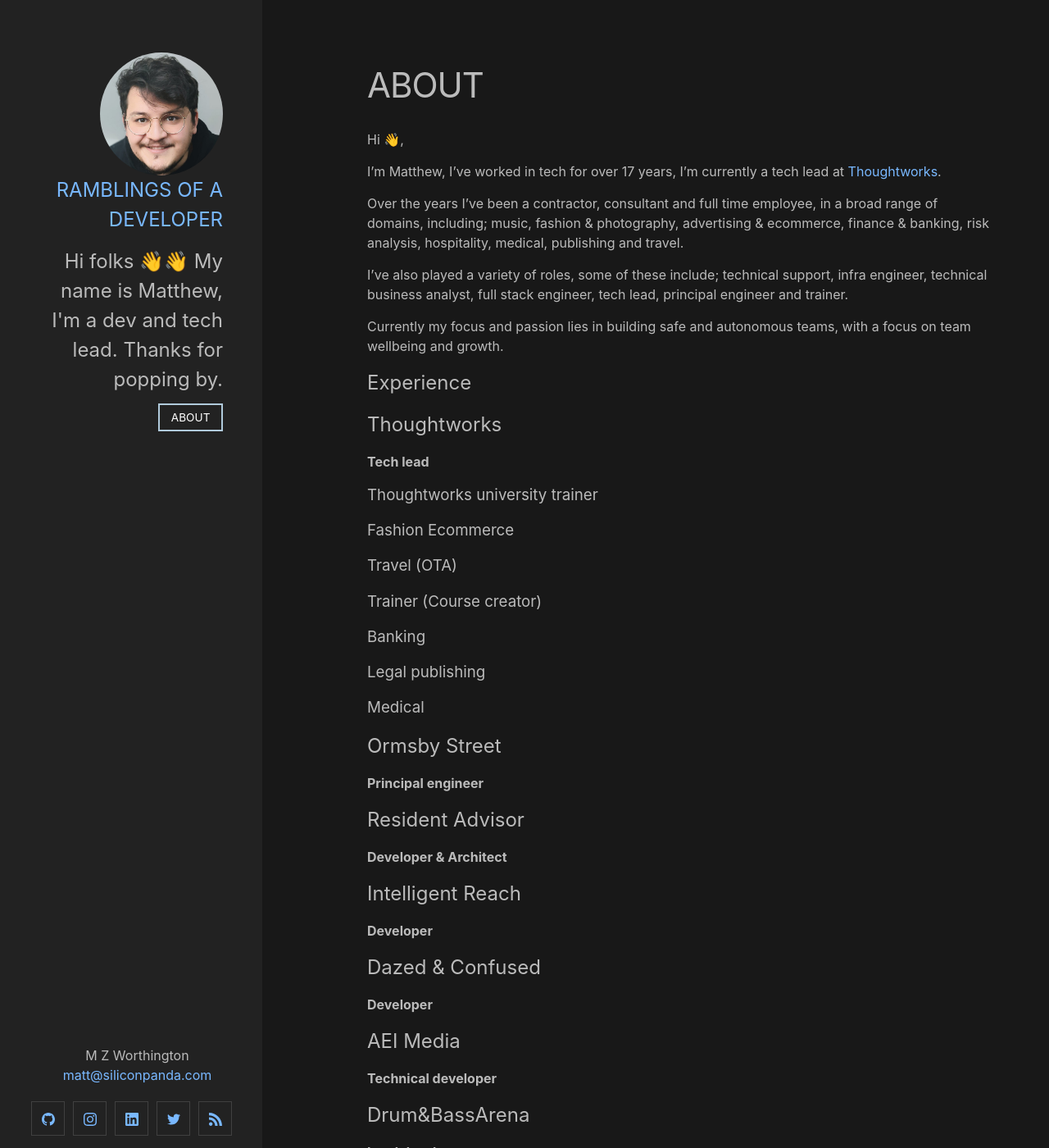
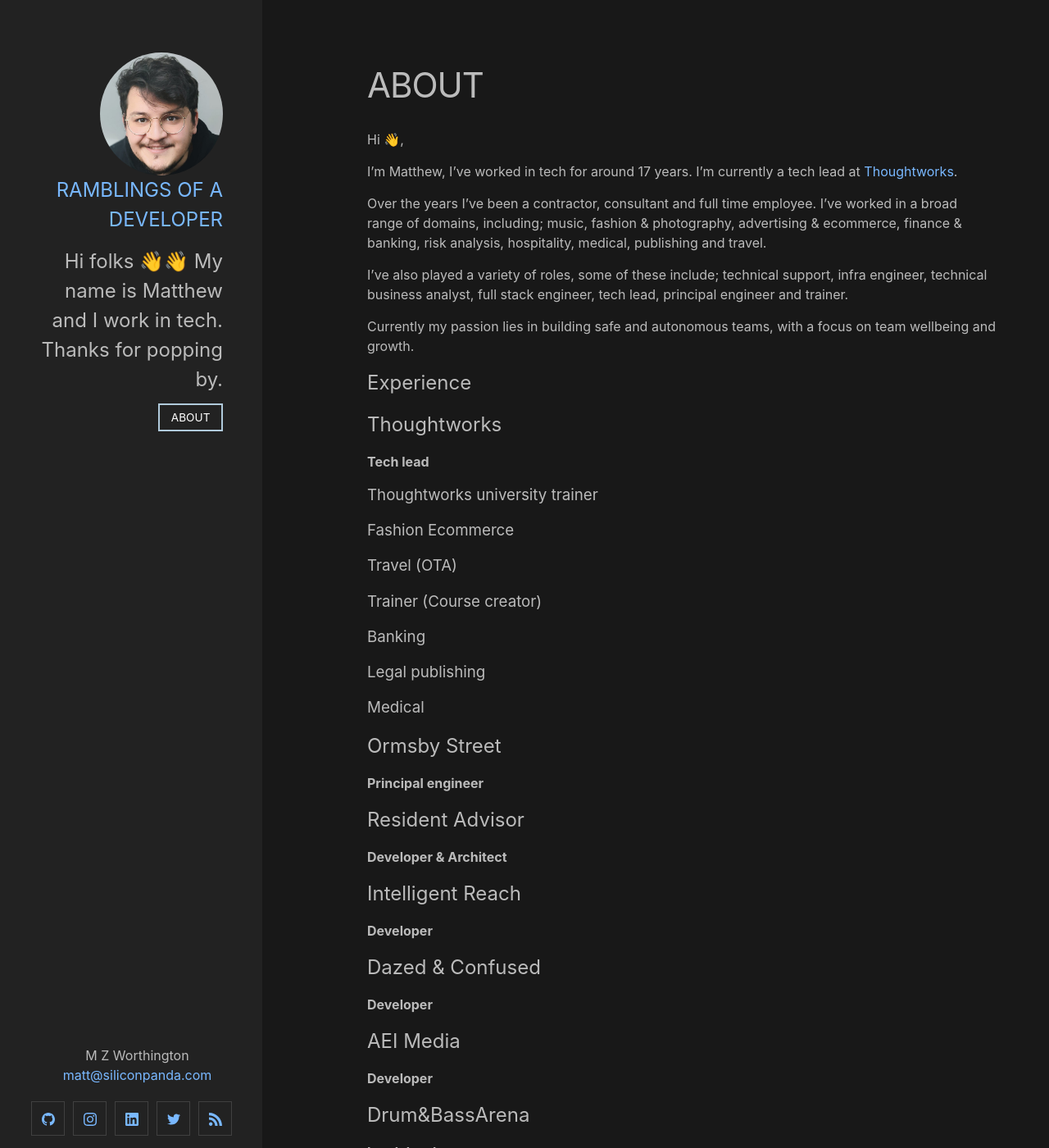
Before and after one commit to worthington10TW/worthington10TW, a Jekyll site: the page built from about.markdown, in a window 1280 px wide and 1400 px high. Shown: the whole window at 82% size. Built offline with Jekyll 4.4.1, drawn with Linux system fonts in a browser that asks for light colours.

```diff
--- a/_config.yml
+++ b/_config.yml
@@ -4,7 +4,8 @@ author:
   email: matt@siliconpanda.com
 description: >-
   Hi folks 👋👋
-  My name is Matthew, I'm a dev and tech lead. Thanks for popping by.
+  My name is Matthew and I work in tech.
+  Thanks for popping by.
 baseurl: ""
 url: "https://mzworthington.co.uk"
 social_links:
--- a/about.markdown
+++ b/about.markdown
@@ -7,13 +7,13 @@ image: /assets/me.jpg
 
 Hi 👋,
 
-I'm Matthew, I've worked in tech for over 17 years, I'm currently a tech lead at [Thoughtworks](https://www.thoughtworks.com/).
+I'm Matthew, I've worked in tech for around 17 years. I'm currently a tech lead at [Thoughtworks](https://www.thoughtworks.com/).
 
-Over the years I've been a contractor, consultant and full time employee, in a broad range of domains, including; music, fashion & photography, advertising & ecommerce, finance & banking, risk analysis, hospitality, medical, publishing and travel.
+Over the years I've been a contractor, consultant and full time employee. I've worked in a broad range of domains, including; music, fashion & photography, advertising & ecommerce, finance & banking, risk analysis, hospitality, medical, publishing and travel.
 
 I've also played a variety of roles, some of these include; technical support, infra engineer, technical business analyst, full stack engineer, tech lead, principal engineer and trainer.
 
-Currently my focus and passion lies in building safe and autonomous teams, with a focus on team wellbeing and growth.
+Currently my  passion lies in building safe and autonomous teams, with a focus on team wellbeing and growth.
 
 # Experience
 
@@ -48,7 +48,7 @@ __Developer__
 __Developer__
 
 ## AEI Media
-__Technical developer__
+__Developer__
 
 ## Drum&BassArena
 __Lead developer__
```
Also changed, not shown: _posts/2022-01-05-hello-world.markdown (+6 -2 lines).
